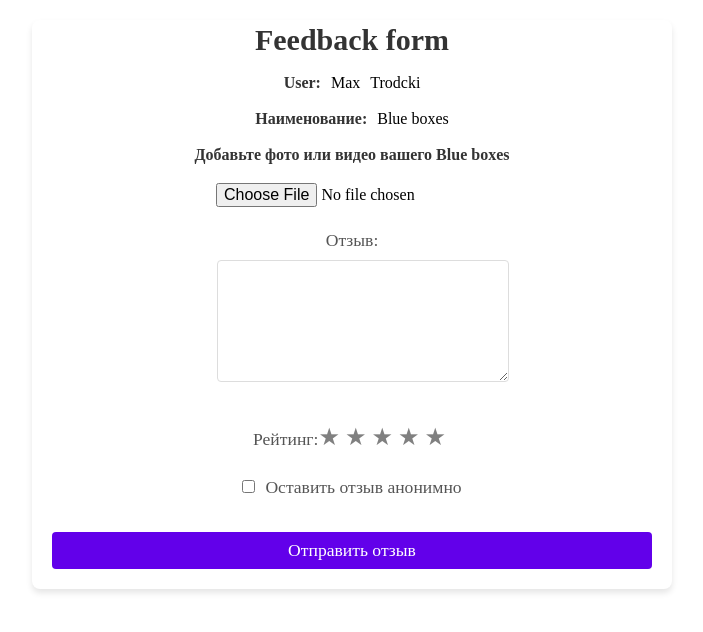
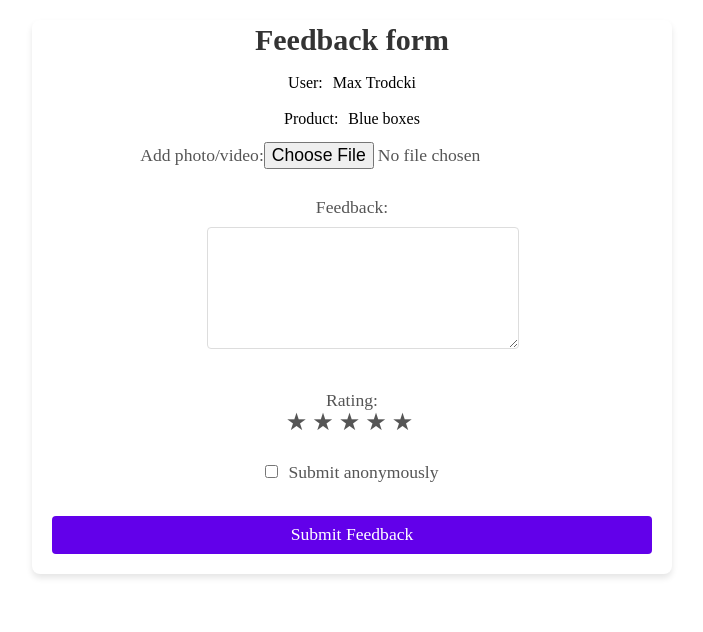
Before and after one commit to maksimpronin1991/GreenField-Feedback-, a React (Vite) app: page / in a window 1280 px wide. Shown: the top 632 px of the page, without its empty margins (288-991 px from the left). Built offline with nearby package versions, Linux system fonts and the light colour scheme.

Commit message:
feat: send data

```diff
--- a/src/pages/form/form.tsx
+++ b/src/pages/form/form.tsx
@@ -1,45 +1,90 @@
-import { JSX, SetStateAction, useState, useRef } from "react"; // Добавлен useRef
+import { JSX, useState, useRef } from "react";
 import FormPageProp from "../../types/types";
 import { useForm } from "react-hook-form";
 
+interface FormValues {
+  media?: FileList;
+  feedback: string;
+  rating: number;
+  isAnonymous: boolean;
+}
+
 function FormPage({ user, item }: FormPageProp): JSX.Element {
-    const { register, handleSubmit, formState: { errors } } = useForm({
-        mode: 'onChange',
-    });
-
-    const { firstName, lastName, photo } = user;
-
+  // Состояния для хранения данных формы
+  const [formData, setFormData] = useState<unknown>(null);
   const [rating, setRating] = useState(0);
   const [mediaFile, setMediaFile] = useState<File | null>(null);
   const [feedback, setFeedback] = useState('');
   const [isAnonymous, setIsAnonymous] = useState(false);
 
-    const fileInputRef = useRef<HTMLInputElement | null>(null);
+  // Настройки react-hook-form
+  const {
+    register,
+    formState: { errors },
+    trigger,
+    setValue,
 
-    const handleRatingChange = (newRating: SetStateAction<number>) => {
-        console.log(newRating)
+  } = useForm<FormValues>({
+    mode: "onChange"
+  });
+
+  const fileInputRef = useRef<HTMLInputElement>(null);
+
+  // Функция для валидации и отправки формы
+  const validateAndSubmit = async () => {
+    // Синхронизируем текущие значения с react-hook-form
+    setValue('rating', rating);
+    setValue('feedback', feedback);
+    setValue('isAnonymous', isAnonymous);
+
+    if (mediaFile) {
+      const dataTransfer = new DataTransfer();
+      dataTransfer.items.add(mediaFile);
+      setValue('media', dataTransfer.files);
+    }
+
+    // Валидируем все поля
+    const isValid = await trigger();
+
+    if (isValid) {
+      const validatedData = {
+        user: {
+          firstName: user.firstName,
+          lastName: user.lastName,
+          photo: user.photo
+        },
+        product: {
+          name: item.name
+        },
+        rating,
+        feedback,
+        isAnonymous,
+        media: mediaFile
+      };
+
+      setFormData(validatedData);
+      console.log("Validated form data:", validatedData);
+
+      // Здесь можно добавить отправку данных на сервер
+    }
+  };
+
+  // Обработчики изменений полей
+  const handleRatingChange = (newRating: number) => {
     setRating(newRating);
   };
 
   const handleFileChange = (e: React.ChangeEvent<HTMLInputElement>) => {
     const file = e.target.files?.[0];
-        if (file) {
-            setMediaFile(file);
-        }
+    setMediaFile(file || null);
   };
 
-    const onSubmit = () => {
-        const formData = {
-            firstName,
-            lastName,
-            photo,
-            rating,
-            mediaFile,
-            feedback,
-            isAnonymous,
+  const handleFeedbackChange = (e: React.ChangeEvent<HTMLTextAreaElement>) => {
+    setFeedback(e.target.value);
   };
 
-        console.log("Form Data:", formData);
+  const handleAnonymousChange = (e: React.ChangeEvent<HTMLInputElement>) => {
+    setIsAnonymous(e.target.checked);
   };
 
   const handleMediaRemove = () => {
@@ -47,102 +92,118 @@ function FormPage({ user, item }: FormPageProp): JSX.Element {
     if (fileInputRef.current) {
       fileInputRef.current.value = "";
     }
-    };
-
-    const validateFileSize = (file: File) => {
-        const maxSize = 5 * 1024 * 1024;
-        if (file.size > maxSize) {
-            return "Файл слишком большой. Максимальный размер: 5 МБ.";
-        }
-        return true;
+    setValue('media', undefined);
   };
 
   return (
-        <div>
-            <form onSubmit={handleSubmit(onSubmit)}>
-                <h2 className="form-title">Feedback form </h2>
+    <div className="form-container">
+      <form noValidate>
+        <h2 className="form-title">Feedback form</h2>
+
+        {/* Информация о пользователе */}
         <div className="form-user">
-                    <h2 className="user_title">User:</h2>
-                    <p className="user_name">{firstName}</p>
-                    <p className="user_last-name">{lastName}</p>
-                    {photo && <img src={photo} alt="User" className="user_photo" style={{ width: "100px", height: "100px" }} />}
-                </div>
-                <div className="form-product">
-                    <h2>Наименование:</h2>
-                    <p className="product-name">{item.name}</p>
+          <h3>User:</h3>
+          <p>{user.firstName} {user.lastName}</p>
+          {user.photo && (
+            <img
+              src={user.photo}
+              alt="User"
+              className="user-photo"
+              width={100}
+              height={100}
+            />
+          )}
         </div>
 
-                <div className="media">
-                    <h2>Добавьте фото или видео вашего {item.name}</h2>
+        {/* Информация о продукте */}
+        <div className="form-product">
+          <h3>Product:</h3>
+          <p>{item.name}</p>
+        </div>
+
+        {/* Поле для загрузки медиа */}
+        <div className="form-section">
+          <label>
+            Add photo/video:
             <input
-                        {...register('media', {
-                            required: 'Необходимо добавить фото или видео',
-                            validate: (value: FileList) => {
-                                if (value && value.length > 0) {
-                                    const file = value[0];
-                                    return validateFileSize(file);
+              type="file"
+              accept="image/*,video/*"
+              {...register("media", {
+                required: "Please select a file",
+                validate: {
+                  fileSize: (files) =>
+                    !files?.[0] || files[0].size <= 5 * 1024 * 1024 || "Max file size is 5MB",
+                  fileType: (files) =>
+                    !files?.[0] ||
+                    files[0].type.startsWith("image/") ||
+                    files[0].type.startsWith("video/") ||
+                    "Only images and videos are allowed"
                 }
-                                return true;
-                            },
+              })}
+              onChange={handleFileChange}
+              ref={fileInputRef}
+            />
+            {errors.media && (
+              <span className="error">{errors.media.message}</span>
+            )}
+          </label>
 
-                        })}
-                        className="media-input"
-                        type="file"
-                        accept="image/*, video/*"
-                        onChange={handleFileChange}
-                        ref={(e) => {
-                            fileInputRef.current = e;
-                            register('media').ref(e);
-                        }}
+          {mediaFile && (
+            <div className="media-preview">
+              <p>Preview:</p>
+              {mediaFile.type.startsWith("image") ? (
+                <img
+                  src={URL.createObjectURL(mediaFile)}
+                  alt="Preview"
+                  width={100}
                 />
-                    {errors.media && <span>{errors.media.message as string}</span>}
-                    {mediaFile && (
-                        <div>
-                            <p>Предпросмотр:</p>
-                            {mediaFile.type.startsWith("image") ? (
-                                <img src={URL.createObjectURL(mediaFile)} alt="Preview" style={{ width: "100px" }} />
               ) : (
-                                <video src={URL.createObjectURL(mediaFile)} controls style={{ width: "100px" }} />
+                <video
+                  src={URL.createObjectURL(mediaFile)}
+                  controls
+                  width={100}
+                />
               )}
               <button
+                type="button"
+                onClick={handleMediaRemove}
                 className="remove-button"
-                                onClick={handleMediaRemove}
-                                type="button"
               >
-                                Удалить
+                Remove
               </button>
             </div>
           )}
         </div>
-                <div>
+
+        {/* Поле для отзыва */}
+        <div className="form-section">
           <label>
-                        Отзыв:
+            Feedback:
             <textarea
-                            {...register('feedback', {
-                                required: 'Это поле обязательно',
-                                minLength: {
-                                    value: 10,
-                                    message: 'Отзыв должен содержать минимум 10 символов'
-                                },
-                                maxLength:{
-                                    value: 500,
-                                    message: 'Отзыв не может быть длиннее 500 символов'
-                                }
+              {...register("feedback", {
+                required: "Feedback is required",
+                minLength: { value: 10, message: "Minimum 10 characters" },
+                maxLength: { value: 500, message: "Maximum 500 characters" }
               })}
-                            className="form-textarea"
               value={feedback}
-                            onChange={(e) => setFeedback(e.target.value)}
+              onChange={handleFeedbackChange}
+              rows={5}
             />
-                        {errors.feedback && <span>{errors.feedback.message as string}</span>}
+            {errors.feedback && (
+              <span className="error">{errors.feedback.message}</span>
+            )}
           </label>
         </div>
-                <div>
+
+        {/* Поле для рейтинга */}
+        <div className="form-section">
           <label>
-                        Рейтинг:
+            Rating:
+            <div className="rating-stars">
               {[1, 2, 3, 4, 5].map((star) => (
                 <span
                   key={star}
-                                style={{ cursor: 'pointer', color: star <= rating ? 'gold' : 'gray' }}
+                  className={`star ${star <= rating ? "active" : ""}`}
                   onClick={() => handleRatingChange(star)}
                 >
                   ★
@@ -150,29 +211,42 @@ function FormPage({ user, item }: FormPageProp): JSX.Element {
               ))}
               <input
                 type="hidden"
-                            {...register('rating', {
-                                required: 'Рейтинг обязателен',
-                                validate: (value) => value > 0 || 'Выберите рейтинг'
+                {...register("rating", {
+                  required: "Please select a rating",
+                  validate: (value) => value > 0 || "Please select a rating"
                 })}
-                            value={rating}
               />
-                        {errors.rating && <span>{errors.rating.message as string}</span>}
+            </div>
+            {errors.rating && (
+              <span className="error">{errors.rating.message}</span>
+            )}
           </label>
         </div>
-                <div>
+
+        {/* Чекбокс анонимности */}
+        <div className="form-section">
           <label>
             <input
               type="checkbox"
               checked={isAnonymous}
-                            onChange={(e) => setIsAnonymous(e.target.checked)}
+              {...register("isAnonymous")}
+              onChange={handleAnonymousChange}
             />
-                        Оставить отзыв анонимно
+            Submit anonymously
           </label>
         </div>
-                <button type="submit">Отправить отзыв</button>
+
+        {/* Кнопка отправки */}
+        <button
+          type="button"
+          onClick={validateAndSubmit}
+          className="submit-button"
+        >
+          Submit Feedback
+        </button>
       </form>
     </div>
-    )
+  );
 }
 
 export default FormPage;
```
Lines whose indentation alone changed are shown as unchanged.
